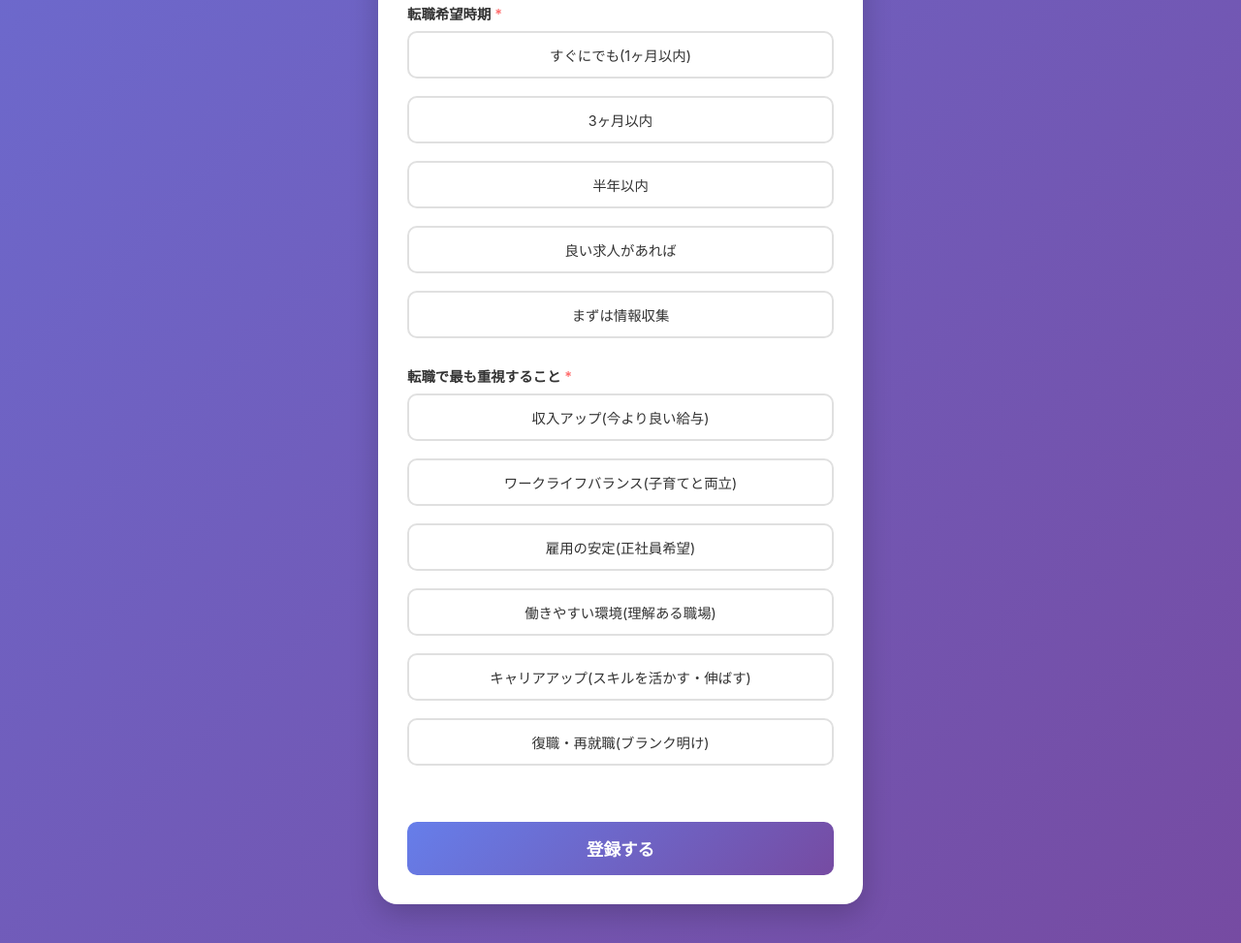
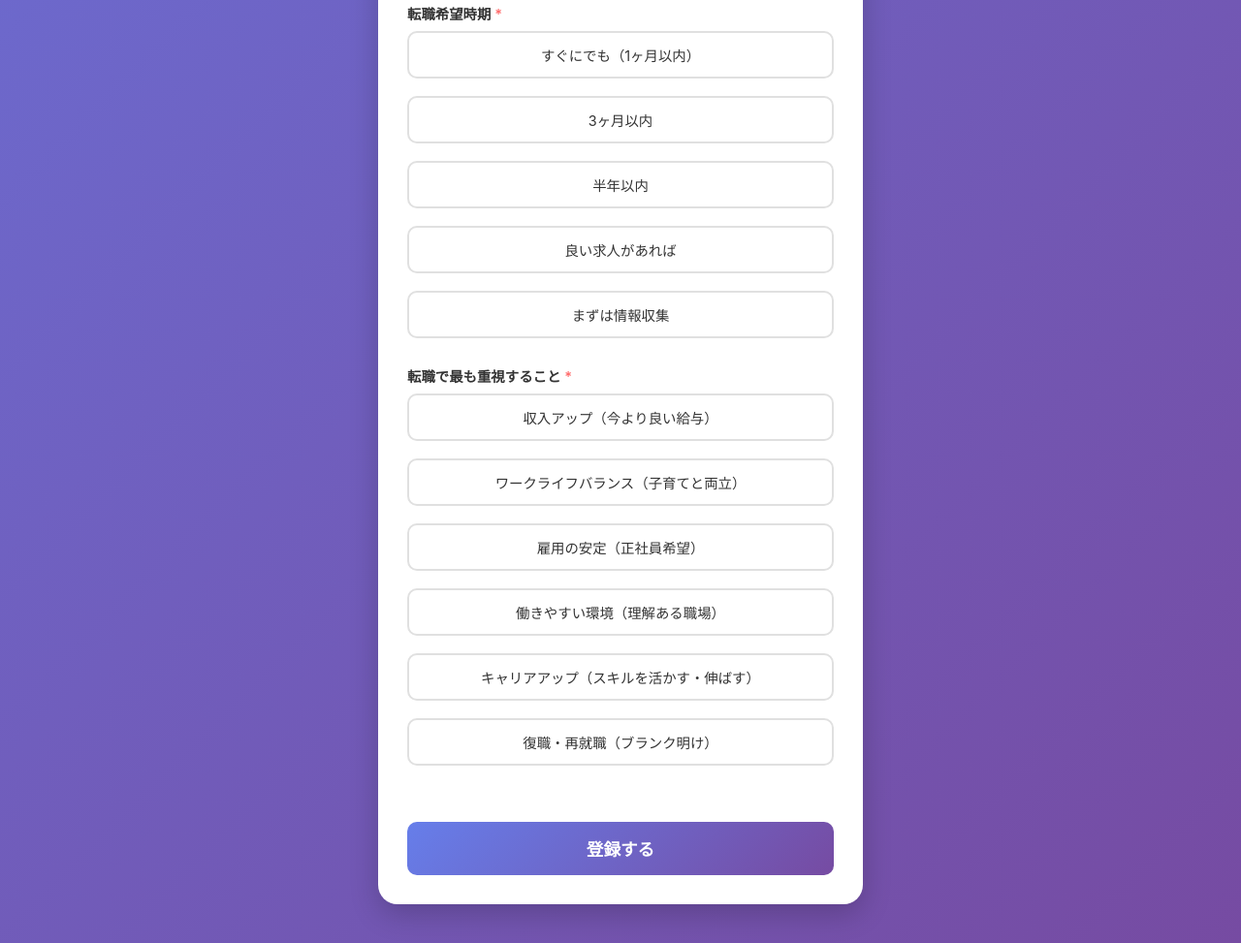
Before and after one commit to MelodistSK/mamayoro-liff, a website: page public/index.html in a window 1280 px wide. Shown: the part 1647-2620 px from the top of the page at 97% size. Drawn offline with Linux system fonts and the light colour scheme.

Commit message:
Update index.html

```diff
--- a/public/index.html
+++ b/public/index.html
@@ -323,12 +323,12 @@
                         <label>婚姻状況<span class="required">*</span></label>
                         <div class="radio-group-vertical">
                             <div class="radio-option">
-                                <input type="radio" id="maritalDivorced" name="maritalStatus" value="シングル(離婚)" required>
-                                <label for="maritalDivorced">シングル(離婚)</label>
+                                <input type="radio" id="maritalDivorced" name="maritalStatus" value="シングル（離婚）" required>
+                                <label for="maritalDivorced">シングル（離婚）</label>
                             </div>
                             <div class="radio-option">
-                                <input type="radio" id="maritalSingle" name="maritalStatus" value="シングル(未婚)" required>
-                                <label for="maritalSingle">シングル(未婚)</label>
+                                <input type="radio" id="maritalSingle" name="maritalStatus" value="シングル（未婚）" required>
+                                <label for="maritalSingle">シングル（未婚）</label>
                             </div>
                             <div class="radio-option">
                                 <input type="radio" id="maritalMarried" name="maritalStatus" value="既婚" required>
@@ -452,8 +452,8 @@
                         <label>転職希望時期<span class="required">*</span></label>
                         <div class="radio-group-vertical">
                             <div class="radio-option">
-                                <input type="radio" id="timing1" name="desiredStartDate" value="すぐにでも(1ヶ月以内)" required>
-                                <label for="timing1">すぐにでも(1ヶ月以内)</label>
+                                <input type="radio" id="timing1" name="desiredStartDate" value="すぐにでも（1ヶ月以内）" required>
+                                <label for="timing1">すぐにでも（1ヶ月以内）</label>
                             </div>
                             <div class="radio-option">
                                 <input type="radio" id="timing2" name="desiredStartDate" value="3ヶ月以内" required>
@@ -478,28 +478,28 @@
                         <label>転職で最も重視すること<span class="required">*</span></label>
                         <div class="radio-group-vertical">
                             <div class="radio-option">
-                                <input type="radio" id="priority1" name="transferPriority" value="収入アップ(今より良い給与)" required>
-                                <label for="priority1">収入アップ(今より良い給与)</label>
+                                <input type="radio" id="priority1" name="transferPriority" value="収入アップ（今より良い給与）" required>
+                                <label for="priority1">収入アップ（今より良い給与）</label>
                             </div>
                             <div class="radio-option">
-                                <input type="radio" id="priority2" name="transferPriority" value="ワークライフバランス(子育てと両立)" required>
-                                <label for="priority2">ワークライフバランス(子育てと両立)</label>
+                                <input type="radio" id="priority2" name="transferPriority" value="ワークライフバランス（子育てと両立）" required>
+                                <label for="priority2">ワークライフバランス（子育てと両立）</label>
                             </div>
                             <div class="radio-option">
-                                <input type="radio" id="priority3" name="transferPriority" value="雇用の安定(正社員希望)" required>
-                                <label for="priority3">雇用の安定(正社員希望)</label>
+                                <input type="radio" id="priority3" name="transferPriority" value="雇用の安定（正社員希望）" required>
+                                <label for="priority3">雇用の安定（正社員希望）</label>
                             </div>
                             <div class="radio-option">
-                                <input type="radio" id="priority4" name="transferPriority" value="働きやすい環境(理解ある職場)" required>
-                                <label for="priority4">働きやすい環境(理解ある職場)</label>
+                                <input type="radio" id="priority4" name="transferPriority" value="働きやすい環境（理解ある職場）" required>
+                                <label for="priority4">働きやすい環境（理解ある職場）</label>
                             </div>
                             <div class="radio-option">
-                                <input type="radio" id="priority5" name="transferPriority" value="キャリアアップ(スキルを活かす・伸ばす)" required>
-                                <label for="priority5">キャリアアップ(スキルを活かす・伸ばす)</label>
+                                <input type="radio" id="priority5" name="transferPriority" value="キャリアアップ（スキルを活かす・伸ばす）" required>
+                                <label for="priority5">キャリアアップ（スキルを活かす・伸ばす）</label>
                             </div>
                             <div class="radio-option">
-                                <input type="radio" id="priority6" name="transferPriority" value="復職・再就職(ブランク明け)" required>
-                                <label for="priority6">復職・再就職(ブランク明け)</label>
+                                <input type="radio" id="priority6" name="transferPriority" value="復職・再就職（ブランク明け）" required>
+                                <label for="priority6">復職・再就職（ブランク明け）</label>
                             </div>
                         </div>
                     </div>
```
